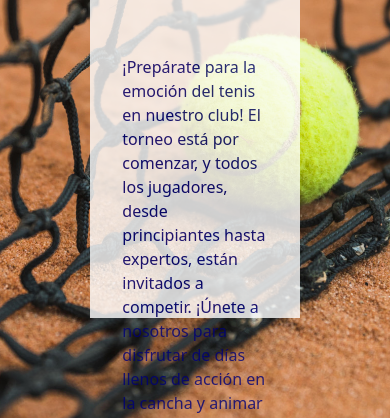
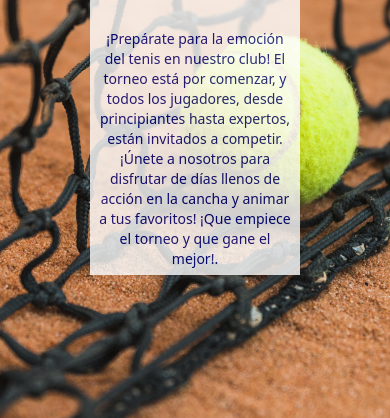
Before and after one commit to fmaciasp/Herramientas_HTML_y_CSS_II_PEC3, a website built with Parcel: page src/index.html in a window 390 px wide. Shown: the part 317-735 px from the top of the page. Built offline with nearby package versions, Linux system fonts and the light colour scheme.

Commit message:
ajustes del responsive del index para el texto central

```diff
--- a/src/index.html
+++ b/src/index.html
@@ -12,9 +12,11 @@
       <include src="./views/cabecera.html"></include>
       <div class="grid-rows-custom grid-cols-custom mt-0 grid p-0 max-w-full ml-0 mr-0 pl-0 pr-0">
         <h1 class="h1-tenis">TORNEO</h1>
-        <p class="col-start-3 row-start-4 opacity-80 text-left w-auto relative top-auto left-auto transform-none bg-white m-0 p-8 text-base">
-          ¡Prepárate para la emoción del tenis en nuestro club! El torneo está por comenzar, y todos los jugadores, desde principiantes hasta expertos, están invitados a competir. ¡Únete a nosotros para disfrutar de días llenos de acción en la cancha y animar a tus favoritos! ¡Que empiece el torneo y que gane el mejor!.
-        </p>
+        <div class="col-start-3 row-start-4 w-full lg:w-auto">
+          <p class="col-start-3 row-start-4 opacity-80 text-left w-auto relative top-auto left-auto transform-none bg-white m-0 md:text-base md:p-8 text-base sm:p-1.5 sm:text-center sm:text-sm">
+            ¡Prepárate para la emoción del tenis en nuestro club! El torneo está por comenzar, y todos los jugadores, desde principiantes hasta expertos, están invitados a competir. ¡Únete a nosotros para disfrutar de días llenos de acción en la cancha y animar a tus favoritos! ¡Que empiece el torneo y que gane el mejor!.
+          </p>
+        </div>
         <img class="col-start-1 row-start-1 col-end-6 row-end-6 object-cover z-[-1] w-full h-full" src="./assets/images/foto-portada.jpeg" alt="Imagen del torneo de tenis">
       </div>
       <include src="./views/footer.html"></include>
```
